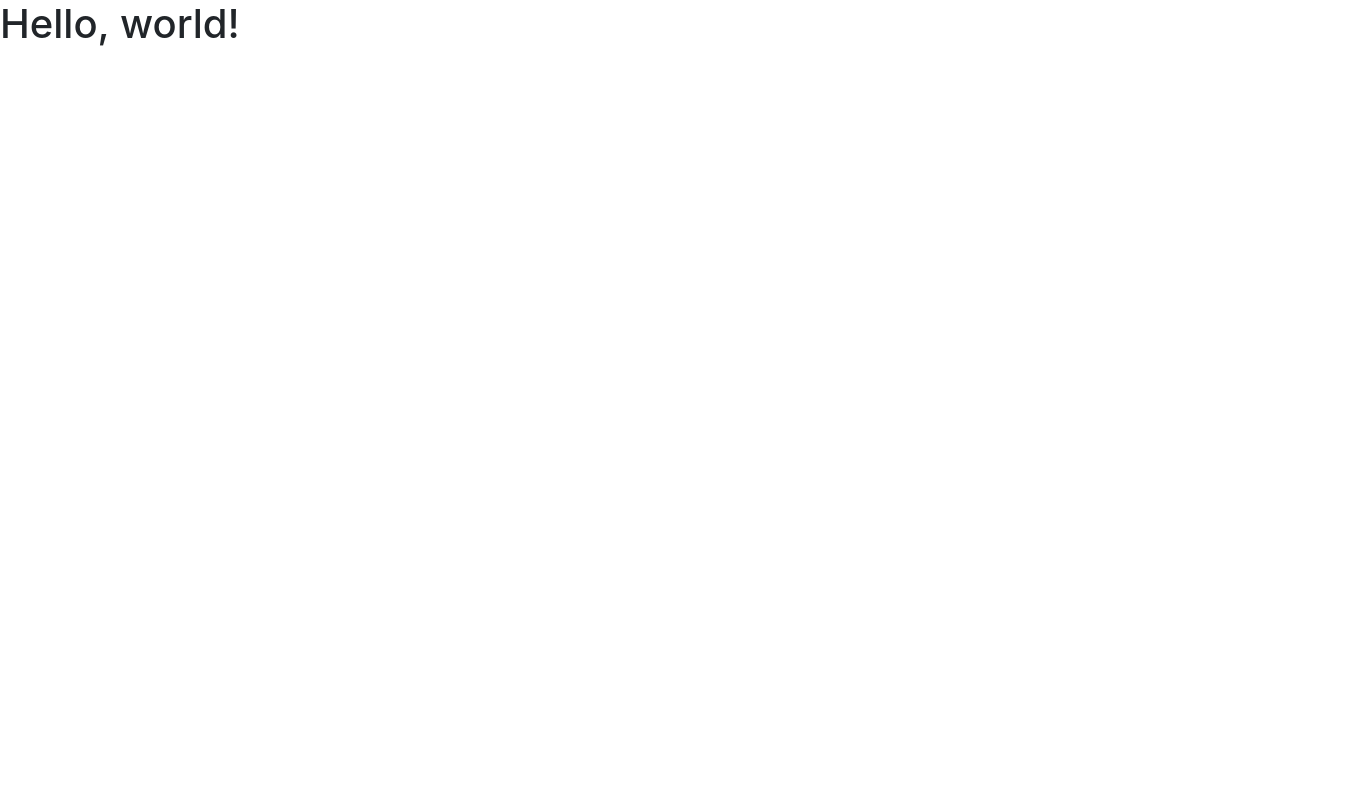
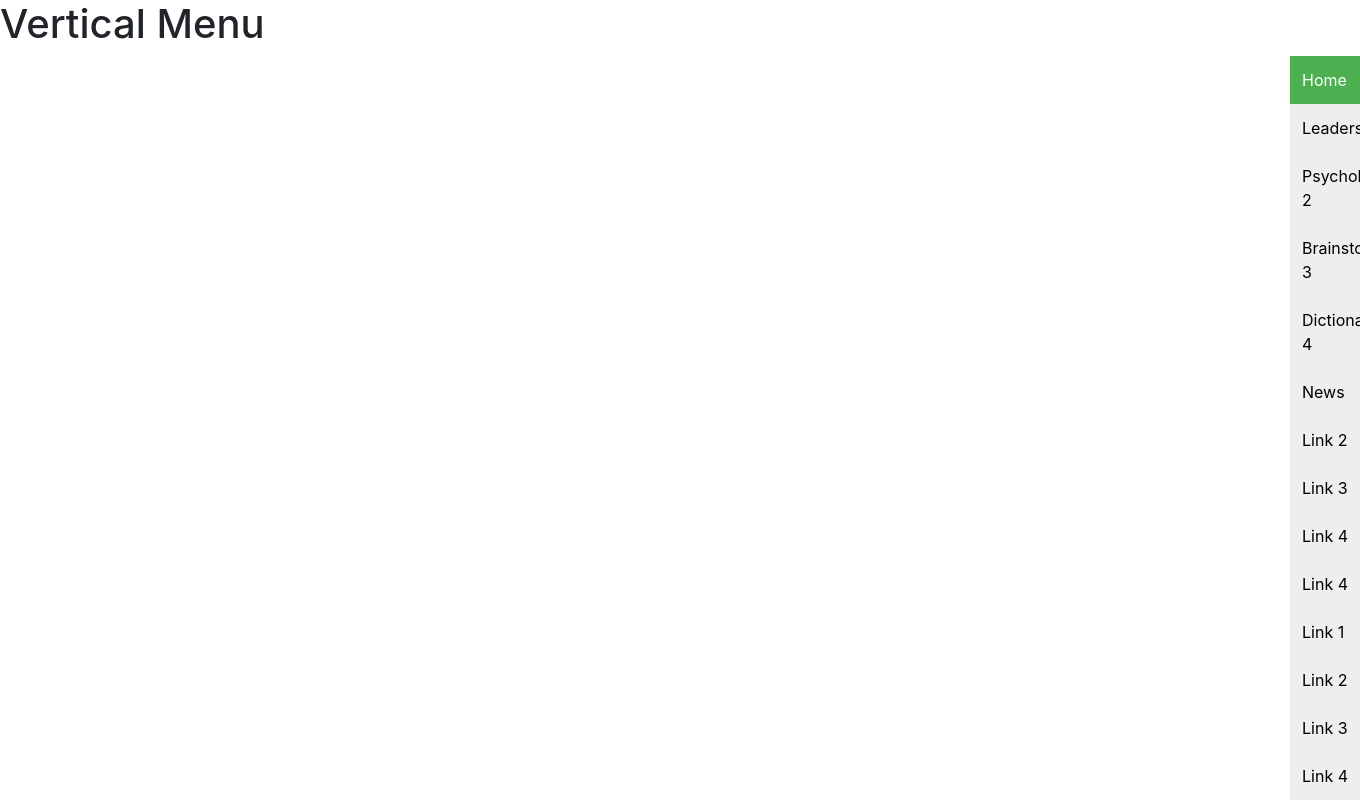
Before and after one commit to IrinaIgn/ponder, a PHP site: page / in a window 1360 px wide; the page is wider, and only the part inside the window is pictured. Before the commit the part shown is almost empty. Run offline with PHP 8.4, Linux system fonts and the light colour scheme.

Commit message:
Update index.php

```diff
--- a/index.php
+++ b/index.php
@@ -7,11 +7,50 @@
 
     <!-- Bootstrap CSS -->
     <link rel="stylesheet" href="https://stackpath.bootstrapcdn.com/bootstrap/4.1.1/css/bootstrap.min.css" integrity="sha384-WskhaSGFgHYWDcbwN70/dfYBj47jz9qbsMId/iRN3ewGhXQFZCSftd1LZCfmhktB" crossorigin="anonymous">
+    <title>Hello, world!</title>
+    <style>
+    .vertical-menu {
+        width: 70px;
+        float: right;
+    }
 
-    <title>Hello, world!</title>
+    .vertical-menu a {
+        background-color: #eee;
+        color: black;
+        display: block;
+        padding: 12px;
+        text-decoration: none;
+    }
+
+    .vertical-menu a:hover {
+        background-color: #ccc;
+    }
+
+    .vertical-menu a.active {
+        background-color: #4CAF50;
+        color: white;
+    }
+    </style>
   </head>
   <body>
-    <h1>Hello, world!</h1>
+    <h1>Vertical Menu</h1>
+
+    <div class="vertical-menu">
+      <a href="#" class="active">Home</a>
+      <a href="#">Leadership</a>
+      <a href="#">Psychology 2</a>
+      <a href="#">Brainstorming 3</a>
+      <a href="#">Dictionary 4</a>
+      <a href="#">News</a><!-- Sport, Politics, Tech-->
+      <a href="#">Link 2</a>
+      <a href="#">Link 3</a>
+      <a href="#">Link 4</a>
+      <a href="#">Link 4</a>
+      <a href="#">Link 1</a>
+      <a href="#">Link 2</a>
+      <a href="#">Link 3</a>
+      <a href="#">Link 4</a>
+    </div>
 
     <!-- Optional JavaScript -->
     <!-- jQuery first, then Popper.js, then Bootstrap JS -->
```
